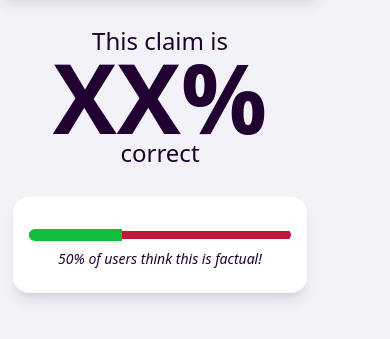
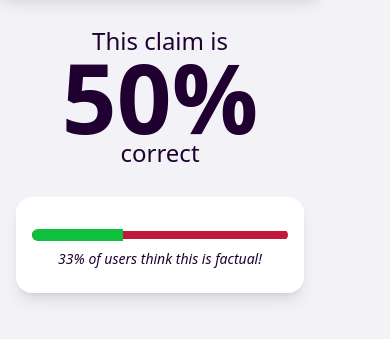
Before and after one commit to ameya-g-git/keep-it-real, a browser extension: page frontend/index.html in a window 390 px wide. Shown: the part 51-390 px from the top of the page. Drawn offline with Linux system fonts and the light colour scheme.

Commit message:
frontend is responsive to object list

```diff
--- a/frontend/content.js
+++ b/frontend/content.js
@@ -26,8 +26,20 @@
 
 window.onload = e => { // PUT THIS INSIDE THE ASYNC, AFTER GETTING DATA
   const {score, votes} = {score: 0.5, votes: [100, 200]} // temporary data just to make it work on my system
+  const totalVotes = votes[0] + votes[1]
   const scoreFormatted = `${score * 100}%`
-  document.getElementById("accuracy-score").innerHTML = `<span>${scoreFormatted}</span>`;
+  document.getElementById("score").innerHTML = scoreFormatted
+  document.getElementById("vote").innerHTML = `${Math.round((votes[0] / totalVotes) * 100, 3)}%`;
   document.getElementById("vote-slider").max = votes[0] + votes[1]
   document.getElementById("vote-slider").value = votes[0]
+
+
+  const dataList = ['1', '2', '3'] // list of perspective Objects
+  document.getElementById("cards").innerHTML += dataList.map(perspective => { // the variable `perspective` will hold the Object containing the perspective data
+    `<div id="perspective-placeholder" class="flex flex-col p-4 bg-white shadow-lg w- rounded-2xl -gap-2">
+        <h2 class="font-bold text-md ">${perspectiveName}</h2>
+        <h3 class="text-xs italic">${summaryOfTheme}</h3>
+        <a class="self-end mt-2 text-xs underline" href="${articleLink}">Check out alternate perspectives!</a>
+    </div>`
+  })
 }
--- a/frontend/index.html
+++ b/frontend/index.html
@@ -3,24 +3,26 @@
     <link rel="stylesheet" href="./build.css">
     <script src="./content.js"></script>
   </head>
-  <body class="flex flex-col items-center gap-1 text-font w-80 bg-background">
+  <body class="flex flex-col items-center gap-1 mb-4 text-font w-80 bg-background">
     <header class="flex flex-row items-center w-full h-12 gap-1 shadow-lg">
       <img src="./images/logo_placeholder.png" class="h-full p-2" alt="NewNews logo">
       <h2 class="italic font-bold">NewNews</h2>
     </header>
     <div id="confidence" class="flex flex-col items-center justify-center w-full py-6">
       <h2 class="-mb-2 text-2xl">This claim is</h2>
-      <h1 class="-mb-2 font-extrabold text-8xl">XX%</h1> <!-- CONFIDENCE INTERVAL -->
+      <h1 id="score" class="-mb-2 font-extrabold text-8xl">XX%</h1> <!-- CONFIDENCE INTERVAL -->
       <h2 class="text-2xl">correct</h2>
     </div>
-    <div id="vote" class="flex flex-col items-center justify-center w-11/12 px-4 py-8 bg-white shadow-lg rounded-2xl -gap-2">
+    <div id="cards" class="flex flex-col w-full gap-2 px-4">
+      <div class="flex flex-col items-center justify-center w-full px-4 py-8 bg-white shadow-lg rounded-2xl -gap-2">
         <form class="w-full">
           <input id="vote-slider" class="w-full" disabled type="range" min="0" max="100" value="50" step="1">
         </form>
         <h3 class="-my-2 text-sm italic ">
-        <span id="accuracy-score">XX%</span> <!-- PERCENTAGE OF USERS -->
+          <span id="vote">XX%</span> <!-- PERCENTAGE OF USERS -->
           <span>of users think this is factual!</span>
         </h3>
       </div>
+    </div>
   </body>
 </html>
```
Also changed, not shown: frontend/build.css. Lines whose indentation alone changed are shown as unchanged.
